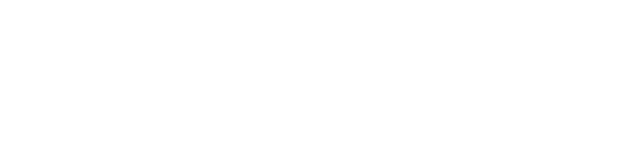
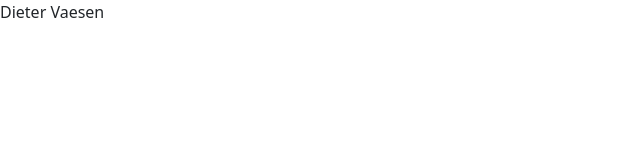
Before and after one commit to webpxl/41dvo1070-werkplekleren-1-portfolio-25-26-grdvo-DieterVaesenPXL, a plain HTML site: page index.html in a window 1280 px wide. Shown: the whole page, without its empty margins (0-640 px from the left). Drawn offline with nearby package versions, Linux system fonts and the light colour scheme.

Commit message:
Third Commit - Name

```diff
--- a/index.html
+++ b/index.html
@@ -8,6 +8,6 @@
     <title>Title</title>
 </head>
 <body>
-
+    <p>Dieter Vaesen</p>
 </body>
 </html>
```
